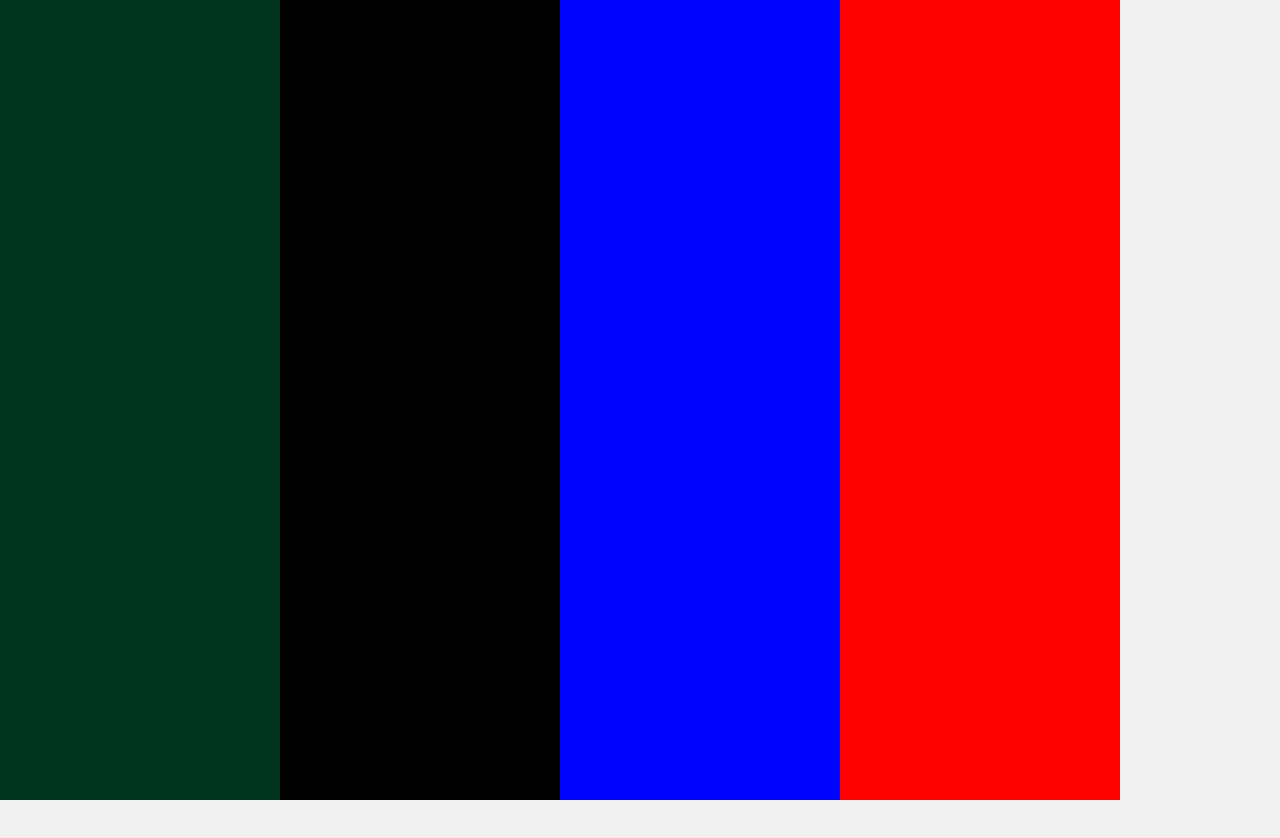
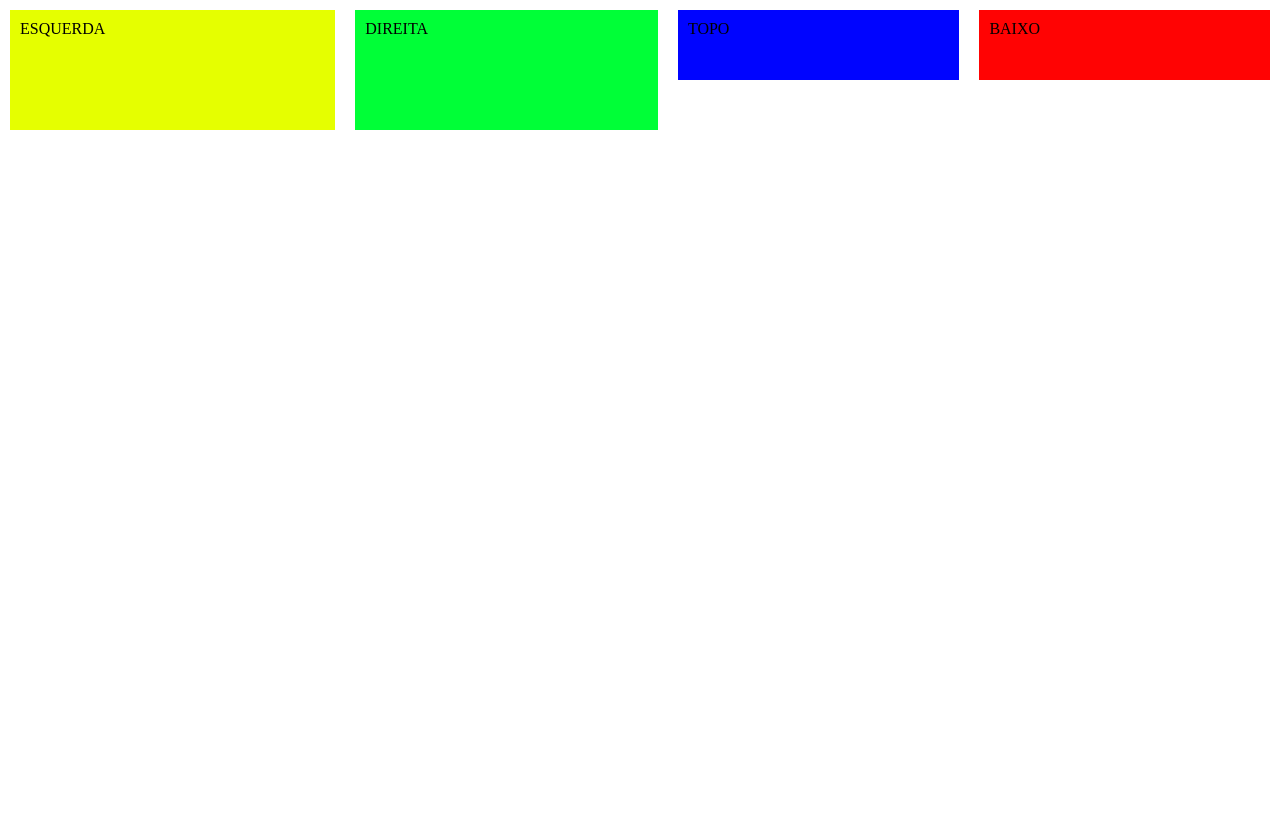
Before and after one commit to arturdsf/Dashboard, a plain HTML site: page src/index.html in a window 1280 px wide. Shown: the top 838 px of the page. After the commit the page ends 800 px from the top, so only its background shows below. Drawn offline with Linux system fonts and the light colour scheme.

Commit message:
dia 2 Dashboard

```diff
--- a/src/index.html
+++ b/src/index.html
@@ -11,10 +11,12 @@
 </head>
 
 <body>
-    <div id="LeftColumn"></div>
-    <div id="RightColumn"></div>
-    <div id="TopColumn"></div>
-    <div id="BottomColumn"></div>
+    <div id="container">
+        <div class="left-column">ESQUERDA</div>
+        <div class="right-column">DIREITA</div>
+        <div class="top-column">TOPO</div>
+        <div class="bottom-column">BAIXO</div>
+    </div>
 </body>
 
 </html>
--- a/src/style.css
+++ b/src/style.css
@@ -3,34 +3,35 @@
     padding: 0;
 }
 
-body {
-    background-color: #f0f0f0;
+#container {
     display: grid;
-    grid-template-columns: 280px 280px 280px 280px;
-    grid-template-rows: 100vh 100vh 100vh 100vh;
-    grid-template-areas: "LeftColumn RightColumn TopColumn BottomColumn" "LeftColumn RightColumn TopColumn BottomColumn"
+    grid-template-columns: auto auto auto auto;
 }
 
-#LeftColumn {
-    width: 280px;
-    height: 100vh;
-    background-color: #003620;
+.left-column {
+    margin: 10px;
+    padding: 10px;
+    height: 100px;
+    background-color: #e5ff00;
 }
 
-#RightColumn {
-    width: 280px;
-    height: 100vh;
-    background-color: #000000;
+.right-column {
+    margin: 10px;
+    padding: 10px;
+    height: 100px;
+    background-color: #00ff37;
 }
 
-#TopColumn {
-    width: 280px;
-    height: 100hv;
+.top-column {
+    margin: 10px;
+    padding: 10px;
+    height: 50px;
     background-color: #0004ff;
 }
 
-#BottomColumn {
-    width: 280px;
-    height: 100vh;
+.bottom-column {
+    margin: 10px;
+    padding: 10px;
+    height: 50px;
     background-color: #ff0303;
 }
```
